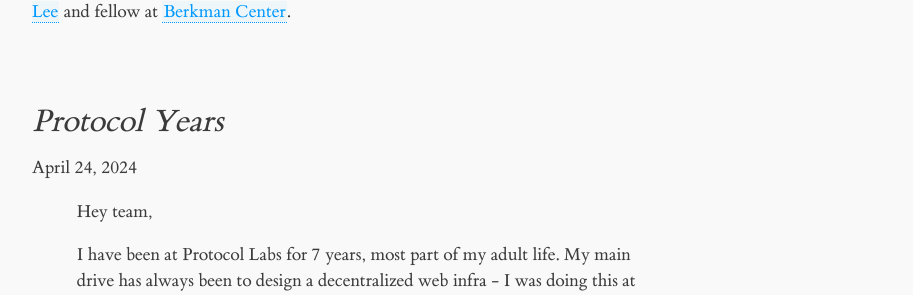
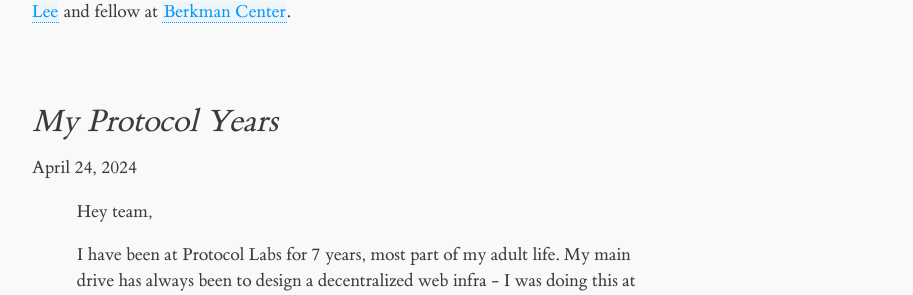
Before and after one commit to nicola/nicola.github.io, a Jekyll site: the page built from _posts/2024-04-24-protocol-years.md, in a window 1280 px wide. Shown: the part 185-480 px from the top of the page, without its empty margins (128-1041 px from the left). Built offline with Jekyll 4.4.1, drawn with Linux system fonts in a browser that asks for light colours.

Commit message:
Site updated at 2026-07-03 02:27:40 UTC

```diff
--- a/_posts/2024-04-24-protocol-years.md
+++ b/_posts/2024-04-24-protocol-years.md
@@ -1,6 +1,6 @@
 ---
 layout: post
-title:  "Protocol Years"
+title:  "My Protocol Years"
 date:   2024-04-24 13:06:00
 categories: Work
 ---
```
Also changed, not shown: _posts/2017-04-01-research-coin.md (+1 -0 lines), _posts/2017-06-10-research-coin-2.md (+1 -0 lines).
